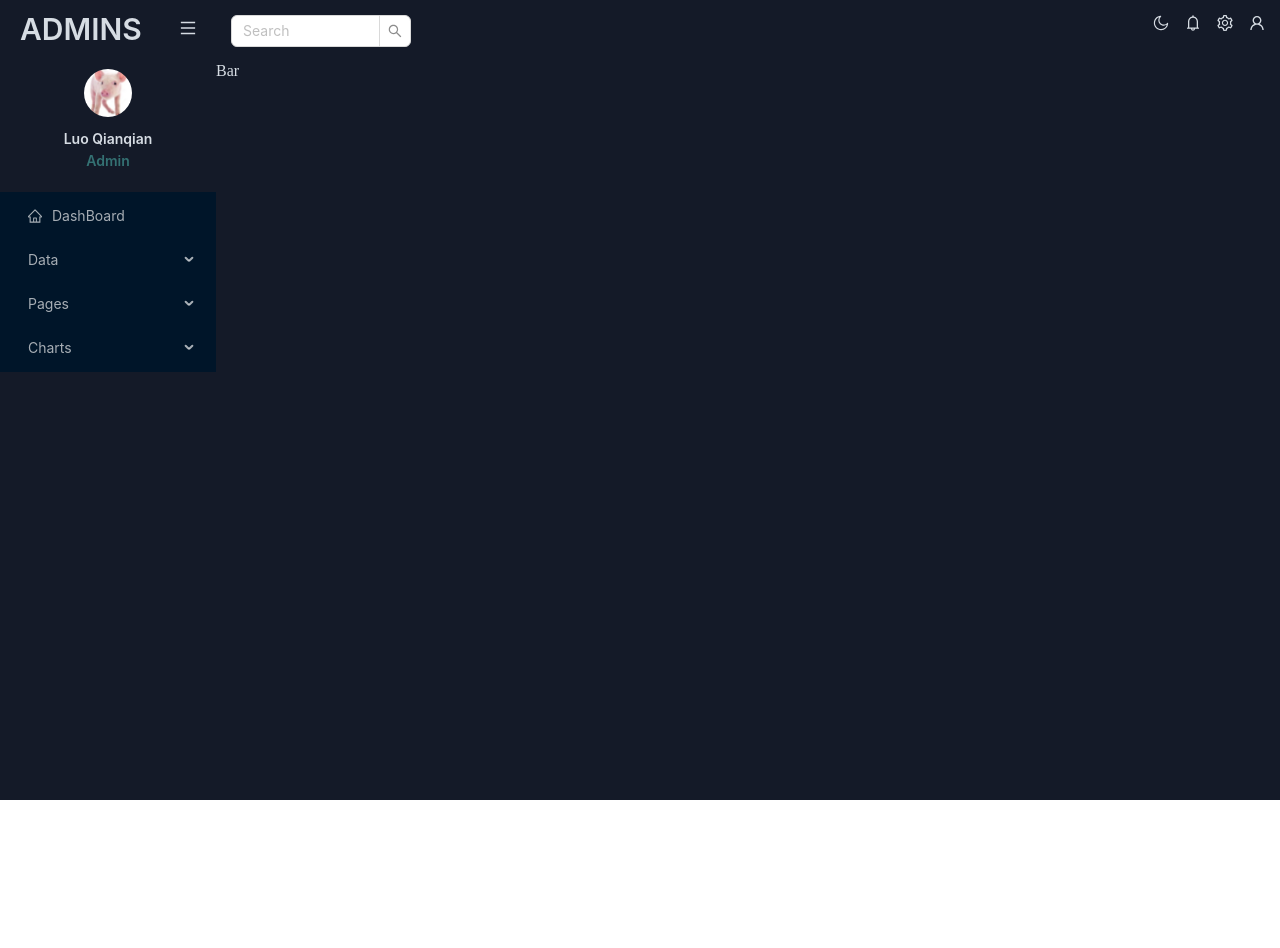
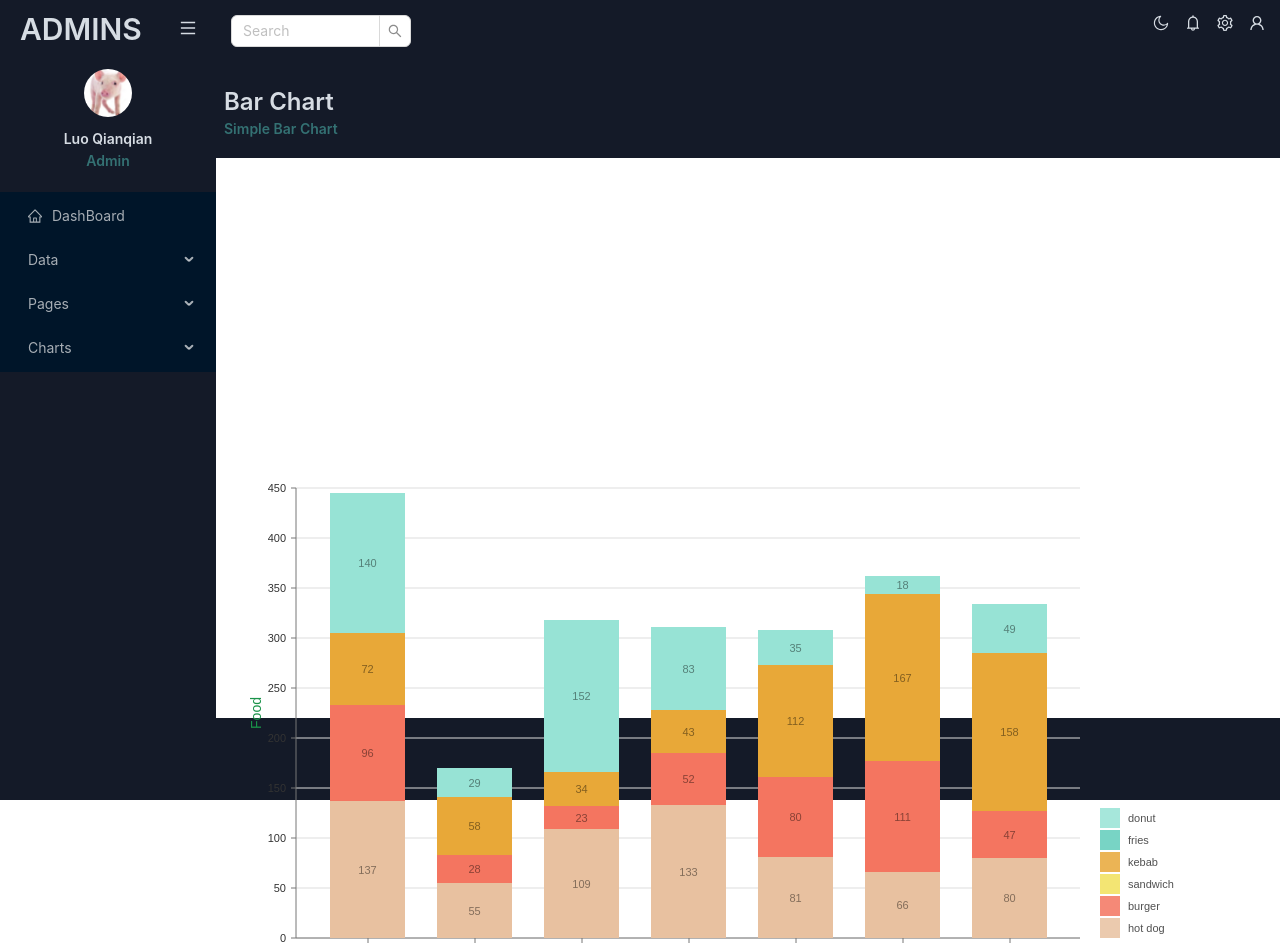
Before and after one commit to Luoqianqian/youkawei-admin, a React (Vite) app: page /bar in a window 1280 px wide. Shown: the top 948 px of the page. Before the commit the page ends 800 px from the top, so only its background shows below. Built offline with nearby package versions, Linux system fonts and the light colour scheme.

Commit message:
将图表包改成nivo

```diff
--- a/package.json
+++ b/package.json
@@ -15,7 +15,10 @@
     "@fullcalendar/interaction": "^6.1.14",
     "@fullcalendar/react": "^6.1.14",
     "@fullcalendar/timegrid": "^6.1.14",
+    "@nivo/bar": "^0.87.0",
+    "@nivo/core": "^0.87.0",
     "antd": "^5.19.1",
+    "apexcharts": "^3.50.0",
     "formik": "^2.4.6",
     "react": "^18.3.1",
     "react-dom": "^18.3.1",
--- /dev/null
+++ b/src/components/BarChart.tsx
@@ -0,0 +1,103 @@
+import { ResponsiveBar } from '@nivo/bar';
+
+type dataType = {
+  country: string;
+  'hot dog': number;
+  'hot dogColor': string;
+  burger: number;
+  burgerColor: string;
+  kebab: number;
+  kebabColor: string;
+  donut: number;
+  donutColor: string;
+};
+
+const BarChart = ({ data }: { data: dataType[] }) => (
+  <ResponsiveBar
+    data={data}
+    theme={{
+      axis: {
+        domain: {
+          line: {
+            stroke: '#777777',
+            strokeWidth: 1,
+          },
+        },
+        legend: {
+          text: {
+            fontSize: 14,
+            fill: '#1a9349',
+            outlineWidth: 0,
+            outlineColor: 'transparent',
+          },
+        },
+      },
+    }}
+    keys={['hot dog', 'burger', 'sandwich', 'kebab', 'fries', 'donut']}
+    indexBy="country"
+    margin={{ top: 50, right: 200, bottom: 60, left: 60 }}
+    padding={0.3}
+    valueScale={{ type: 'linear' }}
+    indexScale={{ type: 'band', round: true }}
+    colors={{ scheme: 'nivo' }}
+    borderColor={{
+      from: 'color',
+      modifiers: [['darker', 1.6]],
+    }}
+    axisBottom={{
+      tickSize: 5,
+      tickPadding: 5,
+      tickRotation: 0,
+      legend: 'Country',
+      legendPosition: 'middle',
+      legendOffset: 32,
+      truncateTickAt: 0,
+    }}
+    axisLeft={{
+      tickSize: 5,
+      tickPadding: 5,
+      tickRotation: 0,
+      legend: 'Food',
+      legendPosition: 'middle',
+      legendOffset: -40,
+      truncateTickAt: 0,
+    }}
+    labelSkipWidth={12}
+    labelSkipHeight={12}
+    labelTextColor={{
+      from: 'color',
+      modifiers: [['darker', 1.6]],
+    }}
+    legends={[
+      {
+        dataFrom: 'keys',
+        anchor: 'bottom-right',
+        direction: 'column',
+        justify: false,
+        translateX: 120,
+        translateY: 0,
+        itemsSpacing: 2,
+        itemWidth: 100,
+        itemHeight: 20,
+        itemDirection: 'left-to-right',
+        itemOpacity: 0.85,
+        symbolSize: 20,
+        effects: [
+          {
+            on: 'hover',
+            style: {
+              itemOpacity: 1,
+            },
+          },
+        ],
+      },
+    ]}
+    role="application"
+    ariaLabel="Nivo bar chart demo"
+    barAriaLabel={(e) =>
+      e.id + ': ' + e.formattedValue + ' in country: ' + e.indexValue
+    }
+  />
+);
+
+export default BarChart;
--- a/src/index.css
+++ b/src/index.css
@@ -84,6 +84,8 @@ body,
   background-color: #fff;
 }
 
+/* page-bar */
+
 ::-webkit-scrollbar {
   width: 10px;
 }
--- a/src/pages/bar/index.tsx
+++ b/src/pages/bar/index.tsx
@@ -1,7 +1,26 @@
 import React from 'react';
+import Header from '../../components/Header';
+import BarChart from '../../components/BarChart';
+import { mockBarData as data } from '../../data/mockData.js';
 
 function Bar() {
-  return <div>Bar</div>;
+  return (
+    <div>
+      <Header title="Bar Chart" subtitle="Simple Bar Chart" />
+      <div
+        style={{
+          height: '70vh',
+          backgroundColor: '#fff',
+          display: 'flex',
+          justifyContent: 'start',
+          alignItems: 'center',
+          paddingLeft: '20px',
+        }}
+      >
+        <BarChart data={data} />
+      </div>
+    </div>
+  );
 }
 
 export default Bar;
```
Also changed, not shown: src/components/LineChart.tsx (added), 1 other file (tests, documents, lock files or other folders).
